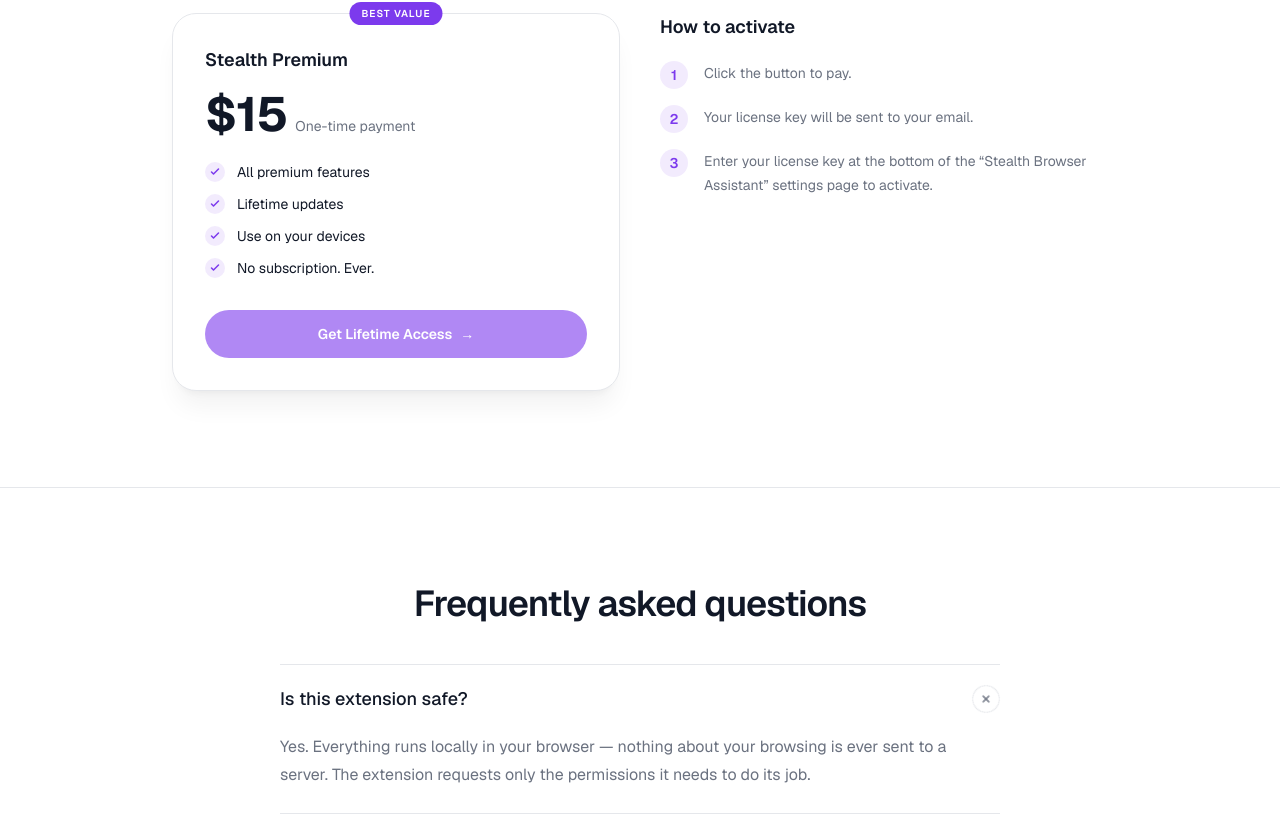
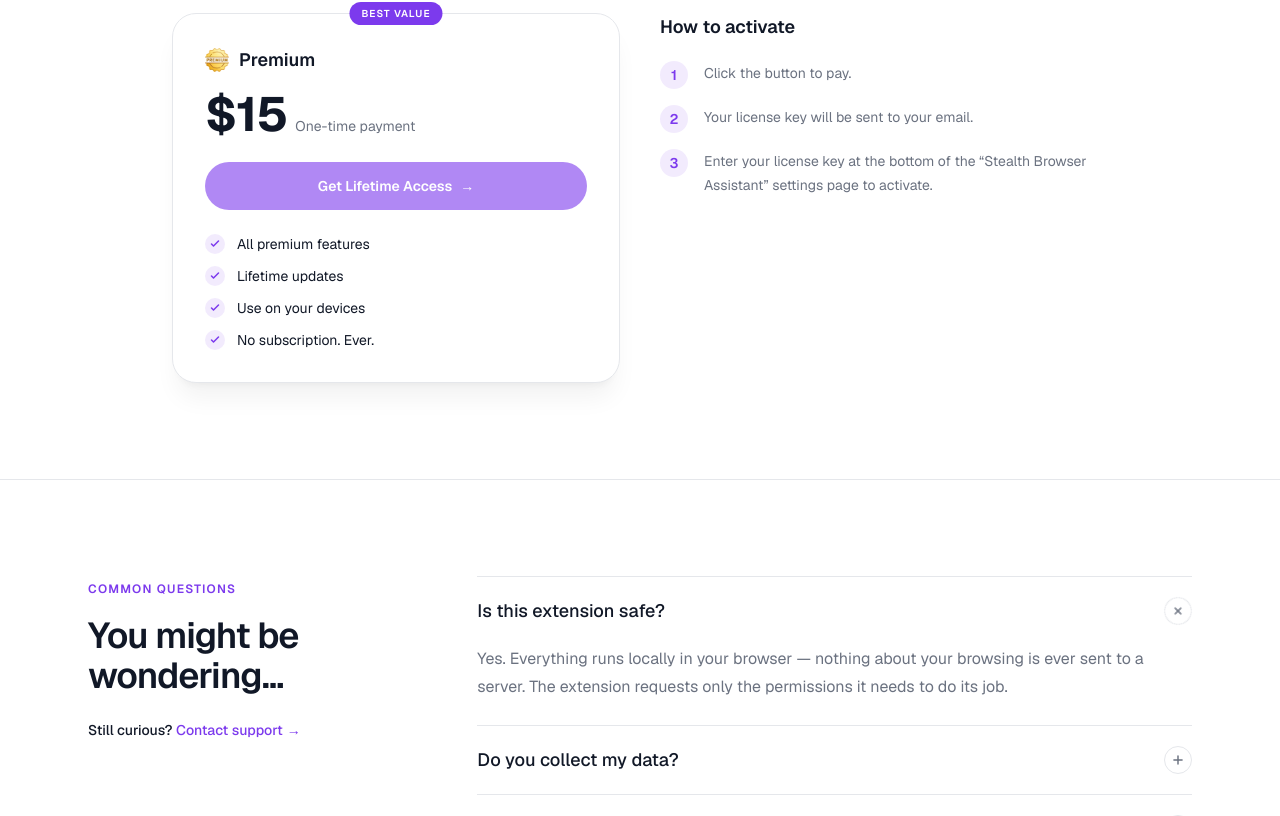
Before and after one commit to Henri-ZZ/swa-web, a Next.js app: page /en in a window 1280 px wide. Shown: the part 3925-4741 px from the top of the page. Built offline with nearby package versions, Linux system fonts and the light colour scheme.

Commit message:
feat: 调购买卡片

```diff
--- a/messages/en.json
+++ b/messages/en.json
@@ -150,8 +150,15 @@
   "pricing": {
     "heading": "Simple pricing. Lifetime access.",
     "badge": "BEST VALUE",
-    "name": "Stealth Premium",
+    "premiumLabel": "Premium",
     "price": "$15",
+    "freeName": "Free",
+    "freePrice": "$0",
+    "freePeriod": "Free forever",
+    "freeCta": "Start for free",
+    "freeBenefits": {
+      "core": "Core features"
+    },
     "period": "One-time payment",
     "benefits": {
       "all": "All premium features",
@@ -170,7 +177,10 @@
     }
   },
   "faq": {
-    "heading": "Frequently asked questions",
+    "eyebrow": "Common questions",
+    "heading": "You might be wondering...",
+    "ctaStart": "Still curious?",
+    "ctaLink": "Contact support",
     "items": {
       "safe": {
         "question": "Is this extension safe?",
--- a/messages/zh.json
+++ b/messages/zh.json
@@ -150,7 +150,7 @@
   "pricing": {
     "heading": "简单定价，终身使用。",
     "badge": "最佳价值",
-    "name": "Stealth Premium",
+    "premiumLabel": "Premium",
     "price": "$15",
     "period": "一次性付费",
     "benefits": {
@@ -170,7 +170,10 @@
     }
   },
   "faq": {
-    "heading": "常见问题",
+    "eyebrow": "常见问题",
+    "heading": "你可能正在好奇…",
+    "ctaStart": "还有疑问？",
+    "ctaLink": "联系客服",
     "items": {
       "safe": {
         "question": "这款扩展安全吗？",
--- a/src/app/[locale]/paddle-buy-button.tsx
+++ b/src/app/[locale]/paddle-buy-button.tsx
@@ -58,7 +58,7 @@
       type="button"
       onClick={openCheckout}
       disabled={!ready}
-      className="mt-8 inline-flex h-12 w-full items-center justify-center gap-2 rounded-full bg-[var(--purple)] text-sm font-semibold text-white transition-colors hover:bg-[var(--purple-bright)] disabled:cursor-not-allowed disabled:opacity-60"
+      className="inline-flex h-12 w-full items-center justify-center gap-2 rounded-full bg-[var(--purple)] text-sm font-semibold text-white transition-colors hover:bg-[var(--purple-bright)] disabled:cursor-not-allowed disabled:opacity-60"
     >
       {label}
       <span aria-hidden>→</span>
--- a/src/app/[locale]/page.tsx
+++ b/src/app/[locale]/page.tsx
@@ -477,8 +477,15 @@
                 <div className="absolute -top-3 left-1/2 -translate-x-1/2 rounded-full bg-[var(--purple)] px-3 py-1 text-[10px] font-semibold uppercase tracking-widest text-white">
                   {t("pricing.badge")}
                 </div>
-                <h3 className="text-lg font-semibold text-[var(--text)]">
-                  {t("pricing.name")}
+                <h3 className="flex items-center gap-2.5 text-lg font-semibold text-[var(--text)]">
+                  <Image
+                    src="/premium.png"
+                    alt=""
+                    width={24}
+                    height={24}
+                    className="h-6 w-6"
+                  />
+                  {t("pricing.premiumLabel")}
                 </h3>
                 <div className="mt-4 flex items-baseline gap-2">
                   <span className="text-5xl font-bold tracking-tight text-[var(--text)]">
@@ -487,6 +494,14 @@
                   <span className="text-sm text-[var(--muted)]">
                     {t("pricing.period")}
                   </span>
+                </div>
+                <div className="mt-6">
+                  <PaddleBuyButton
+                    label={t("pricing.cta")}
+                    environment={paddleEnv}
+                    token={paddleToken}
+                    priceId={paddlePriceId}
+                  />
                 </div>
                 <ul className="mt-6 space-y-3">
                   {benefitKeys.map((key) => (
@@ -511,12 +526,6 @@
                     </li>
                   ))}
                 </ul>
-                <PaddleBuyButton
-                  label={t("pricing.cta")}
-                  environment={paddleEnv}
-                  token={paddleToken}
-                  priceId={paddlePriceId}
-                />
               </div>
               {/* Activation steps */}
               <div className="w-full max-w-md">
@@ -544,12 +553,31 @@
 
         {/* FAQ */}
         <section id="faq" className="border-t border-[var(--border)] bg-white">
-          <div className="mx-auto max-w-3xl px-6 py-24">
-            <h2 className="text-center text-3xl font-semibold tracking-tight text-[var(--text)] sm:text-4xl">
-              {t("faq.heading")}
-            </h2>
-            <div className="mt-10">
-              <FAQAccordion items={faqItems} />
+          <div className="mx-auto max-w-6xl px-6 py-24">
+            <div className="grid items-start gap-12 lg:grid-cols-12 lg:gap-16">
+              {/* Left: heading + CTA */}
+              <div className="lg:col-span-4 lg:sticky lg:top-24">
+                <span className="text-xs font-semibold uppercase tracking-widest text-[var(--purple)]">
+                  {t("faq.eyebrow")}
+                </span>
+                <h2 className="mt-4 text-3xl font-semibold tracking-tight text-[var(--text)] sm:text-4xl">
+                  {t("faq.heading")}
+                </h2>
+                <p className="mt-6 text-sm font-medium text-[var(--text)]">
+                  {t("faq.ctaStart")}{" "}
+                  <a
+                    href="#"
+                    className="inline-flex items-center gap-1 text-[var(--purple)] transition-colors hover:text-[var(--purple-bright)]"
+                  >
+                    {t("faq.ctaLink")}
+                    <span aria-hidden>→</span>
+                  </a>
+                </p>
+              </div>
+              {/* Right: questions */}
+              <div className="lg:col-span-8">
+                <FAQAccordion items={faqItems} />
+              </div>
             </div>
           </div>
         </section>
```
